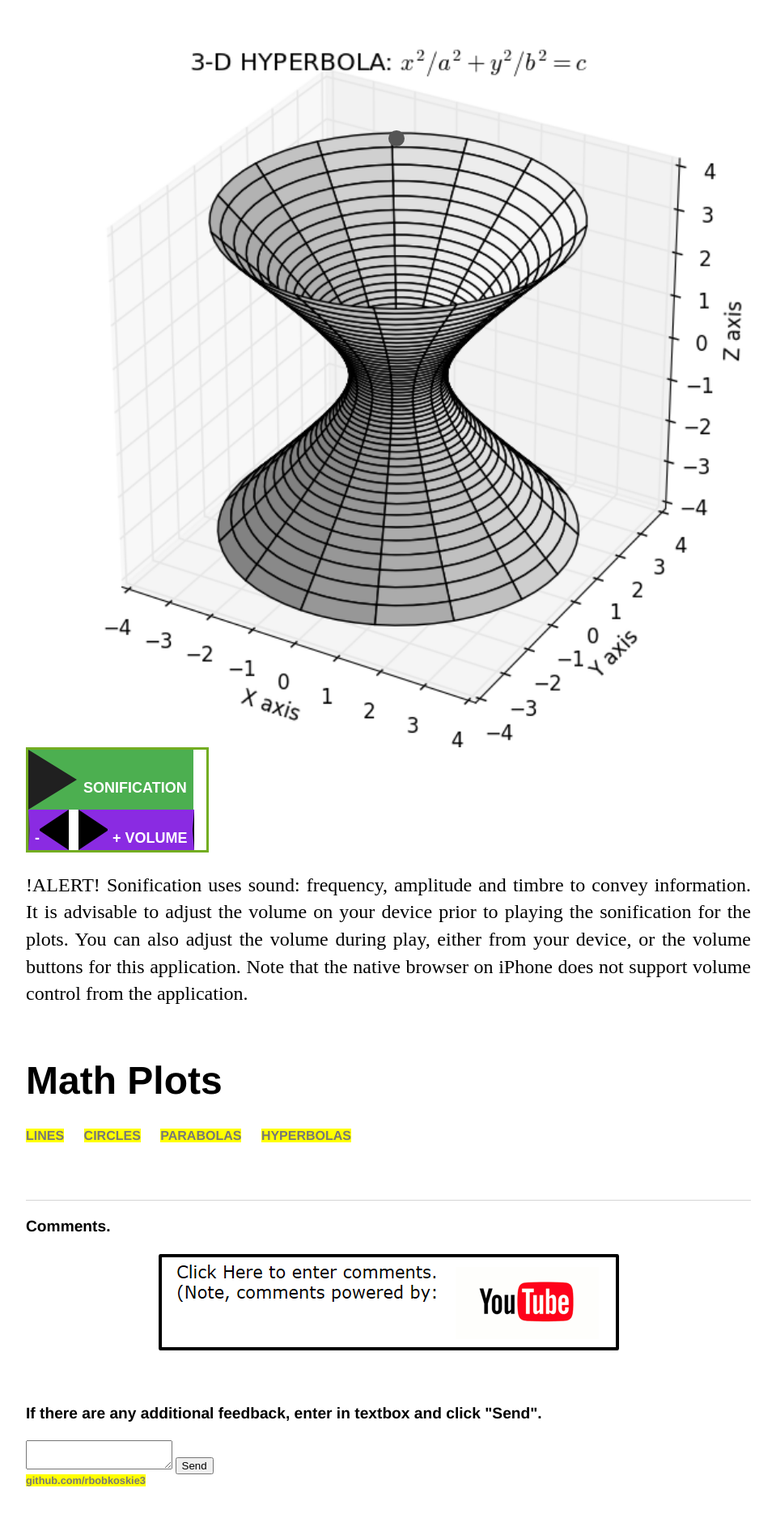
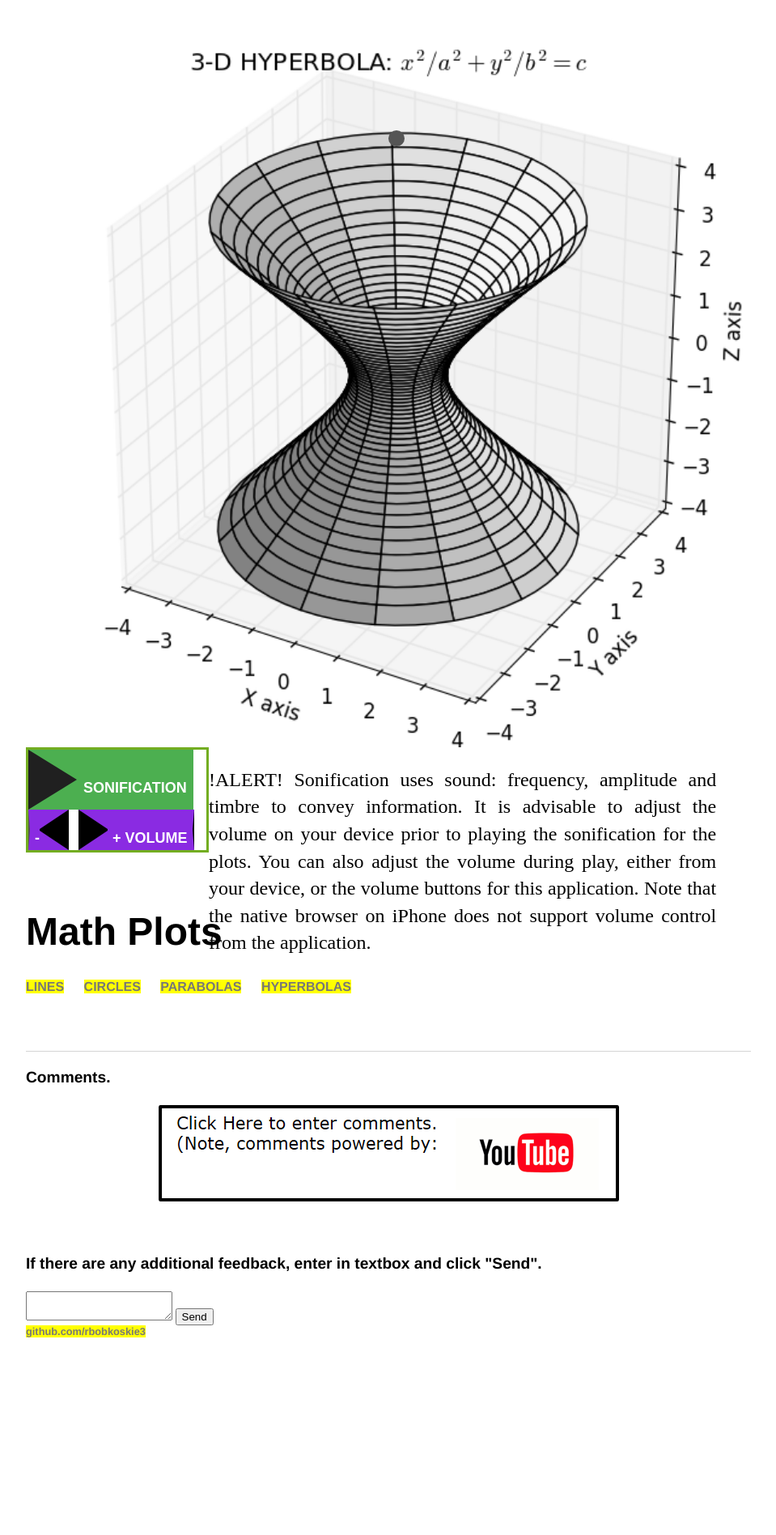
Before and after one commit to rbobkoskie3/rbobkoskie3.github.io, a Jekyll site: the page built from index.html, in a window 1280 px wide. Shown: the part 820-2716 px from the top of the page at 81% size, without its empty margins (160-1119 px from the left). Built offline with Jekyll 4.4.1, drawn with Linux system fonts in a browser that asks for light colours; after the commit the page ends 2532 px from its top, so only the background shows below that.

Commit message:
Add files via upload

```diff
--- a/index.html
+++ b/index.html
@@ -282,11 +282,11 @@ title: Math, Sonification, Plots
         }
 
         .floatWarning {
-            //width:70%;
-            //height:400px;
-            //float:left;
+            width:70%;
+            height:400px;
+            float:left;
 
-            width: 100%;
+            //width: 100%;
             // width: 500px;
             height: 200px;
             // height: 100%;
@@ -294,7 +294,7 @@ title: Math, Sonification, Plots
             // float:left;
             // position:relative;
             // position:absolute;
-            overflow-y: scroll;
+            //overflow-y: scroll;
             // padding: 0px 10px 0px 10px;
             // border: 3px solid #73AD21;
         }
```
